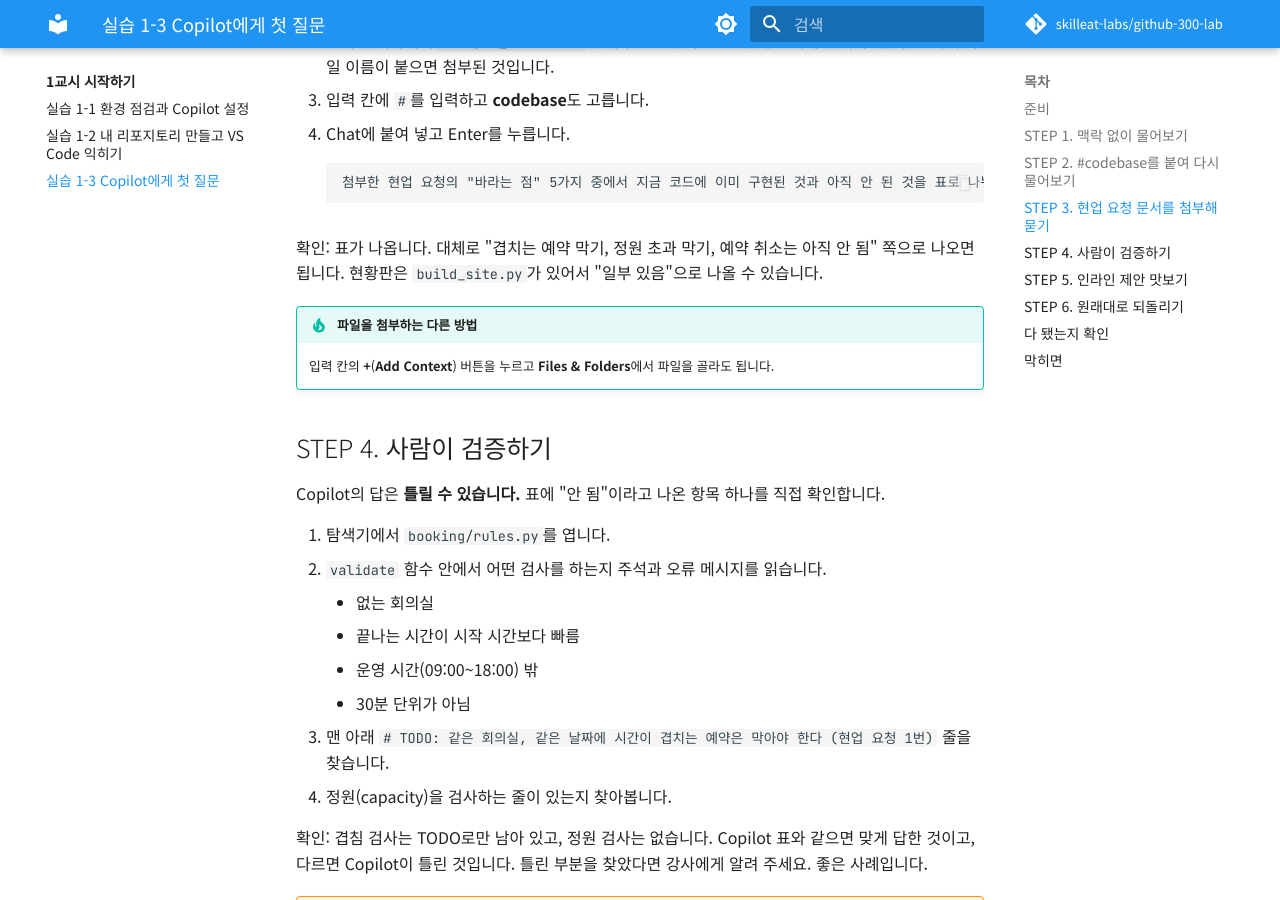
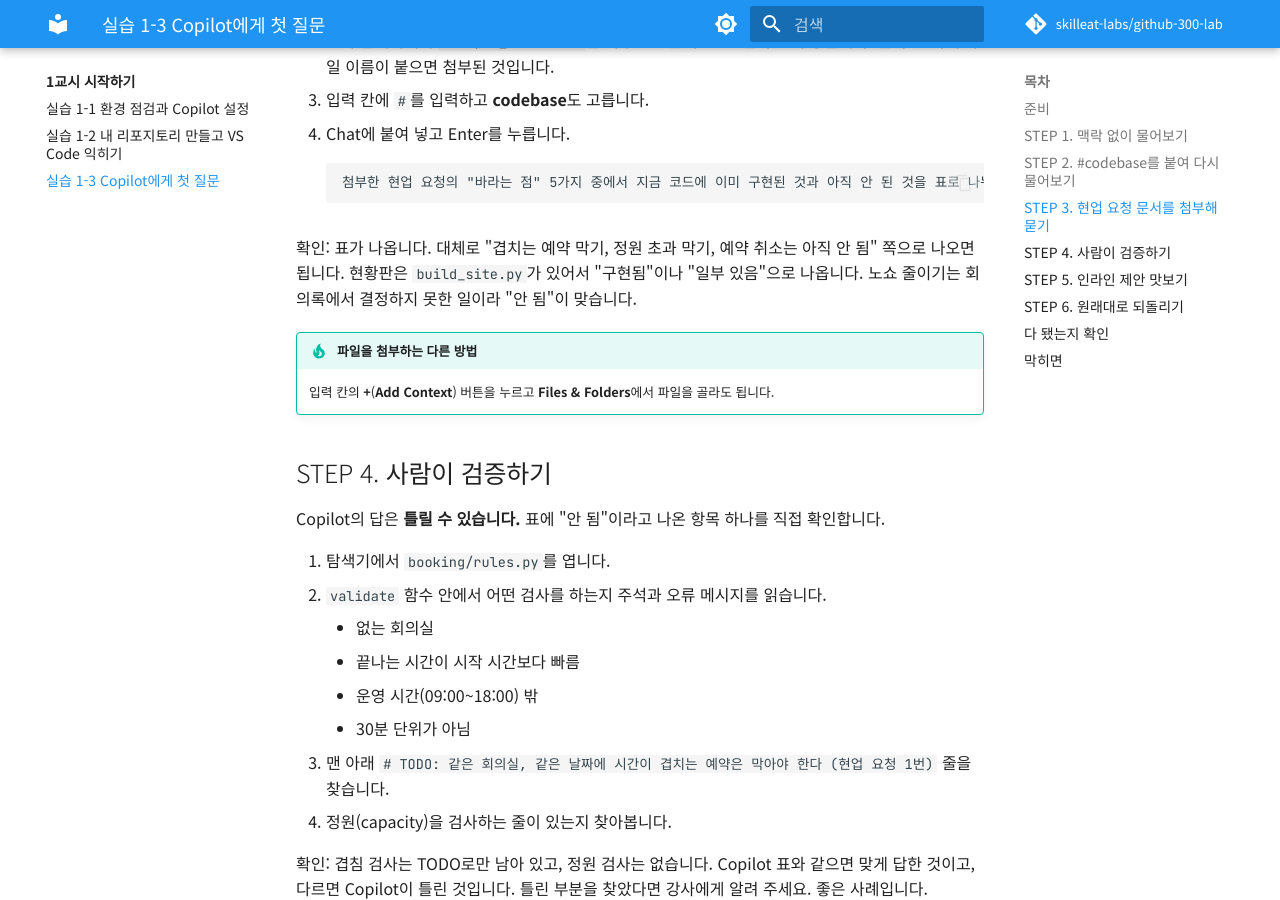
Before and after one commit to skilleat-labs/github-300-lab, an MkDocs documentation site: the page built from docs/class1/lab-3.md, in a window 1280 px wide and 900 px high, scrolled down 1576 px. Built offline with MkDocs 1.6.1 and Material for MkDocs 9.7.7, drawn with Linux system fonts in a browser that asks for light colours; comment, search, counter and statistics services are not loaded.

Commit message:
1-3 STEP 3 확인 기준 보완 (리허설 결과 반영)
Co-Authored-By: Claude Opus 5.5 <noreply@anthropic.com>

````diff
--- a/docs/class1/lab-3.md
+++ b/docs/class1/lab-3.md
@@ -56,7 +56,7 @@
     첨부한 현업 요청의 "바라는 점" 5가지 중에서 지금 코드에 이미 구현된 것과 아직 안 된 것을 표로 나눠 주세요. 각 항목마다 근거가 되는 파일 이름을 적어 주세요.
     ```
 
-확인: 표가 나옵니다. 대체로 "겹치는 예약 막기, 정원 초과 막기, 예약 취소는 아직 안 됨" 쪽으로 나오면 됩니다. 현황판은 `build_site.py`가 있어서 "일부 있음"으로 나올 수 있습니다.
+확인: 표가 나옵니다. 대체로 "겹치는 예약 막기, 정원 초과 막기, 예약 취소는 아직 안 됨" 쪽으로 나오면 됩니다. 현황판은 `build_site.py`가 있어서 "구현됨"이나 "일부 있음"으로 나옵니다. 노쇼 줄이기는 회의록에서 결정하지 못한 일이라 "안 됨"이 맞습니다.
 
 !!! tip "파일을 첨부하는 다른 방법"
     입력 칸의 **+**(**Add Context**) 버튼을 누르고 **Files & Folders**에서 파일을 골라도 됩니다.
````
